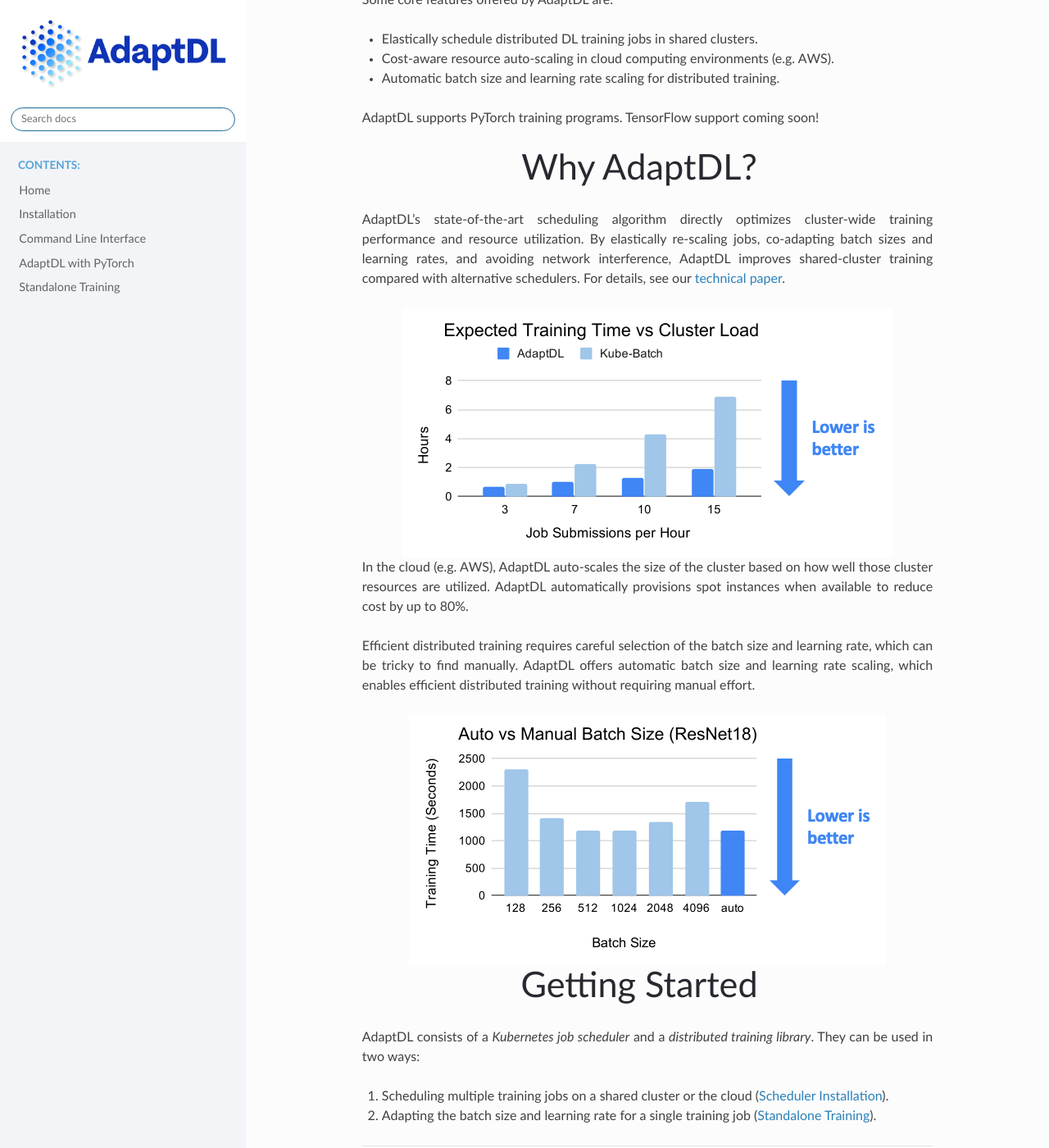
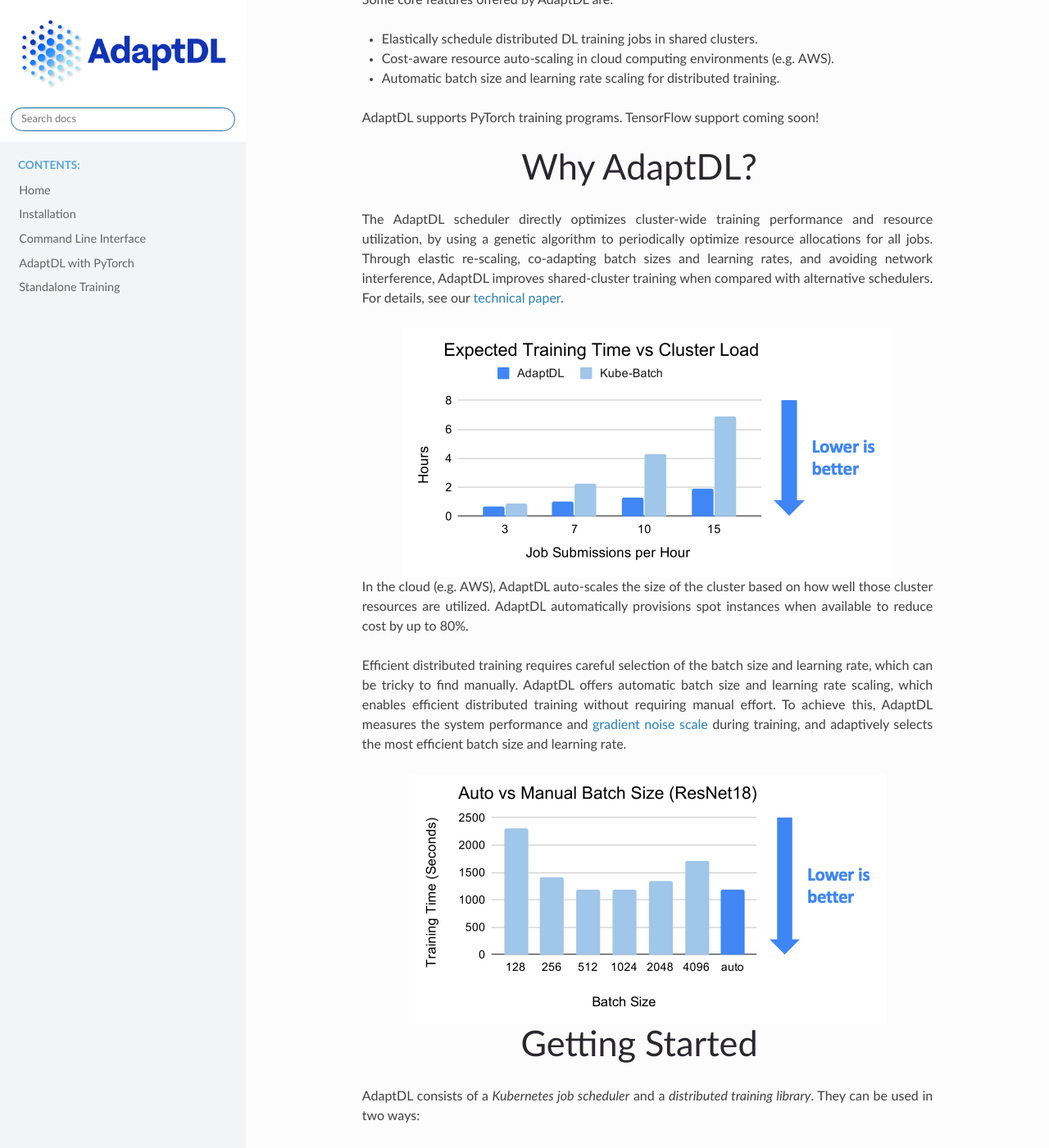
Before and after one commit to petuum/adaptdl, a Sphinx documentation site: the page built from docs/README.rst, in a window 1280 px wide and 1400 px high, scrolled down 493 px. Shown: the whole window at 82% size. Built offline with Sphinx 7.4.7 and the Read the Docs theme 2.0.0, drawn with Linux system fonts in a browser that asks for light colours; pages that are not in the unit, such as notebooks, are missing from menus.

Commit message:
Update README.rst

```diff
--- a/docs/README.rst
+++ b/docs/README.rst
@@ -36,10 +36,11 @@ AdaptDL supports PyTorch training programs. TensorFlow support coming soon!
 Why AdaptDL?
 ------------
 
-AdaptDL's state-of-the-art scheduling algorithm directly optimizes cluster-wide
-training performance and resource utilization. By elastically re-scaling jobs,
-co-adapting batch sizes and learning rates, and avoiding network interference,
-AdaptDL improves shared-cluster training compared with alternative schedulers.
+The AdaptDL scheduler directly optimizes cluster-wide training performance and
+resource utilization, by using a genetic algorithm to periodically optimize
+resource allocations for all jobs. Through elastic re-scaling, co-adapting
+batch sizes and learning rates, and avoiding network interference, AdaptDL
+improves shared-cluster training when compared with alternative schedulers.
 For details, see our `technical paper <https://arxiv.org/pdf/2008.12260.pdf>`_.
 
 .. image:: _static/img/scheduling-performance.png
@@ -52,7 +53,10 @@ provisions spot instances when available to reduce cost by up to 80%.
 Efficient distributed training requires careful selection of the batch size and
 learning rate, which can be tricky to find manually. AdaptDL offers automatic
 batch size and learning rate scaling, which enables efficient distributed
-training without requiring manual effort.
+training without requiring manual effort. To achieve this, AdaptDL measures the
+system performance and `gradient noise scale <https://arxiv.org/pdf/1812.06162.pdf>`_
+during training, and adaptively selects the most efficient batch size and
+learning rate.
 
 .. image:: _static/img/autobsz-performance.png
   :align: center
```
